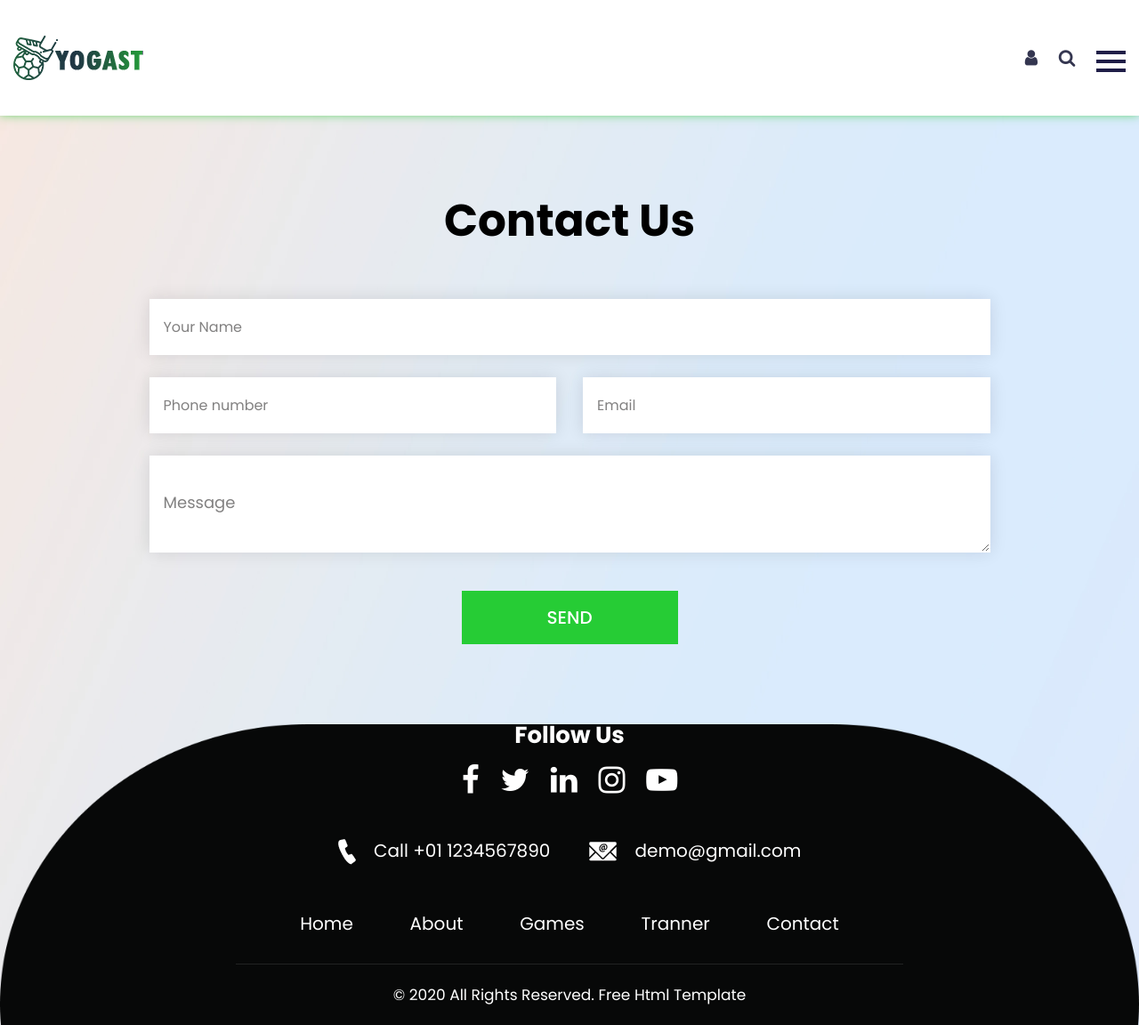
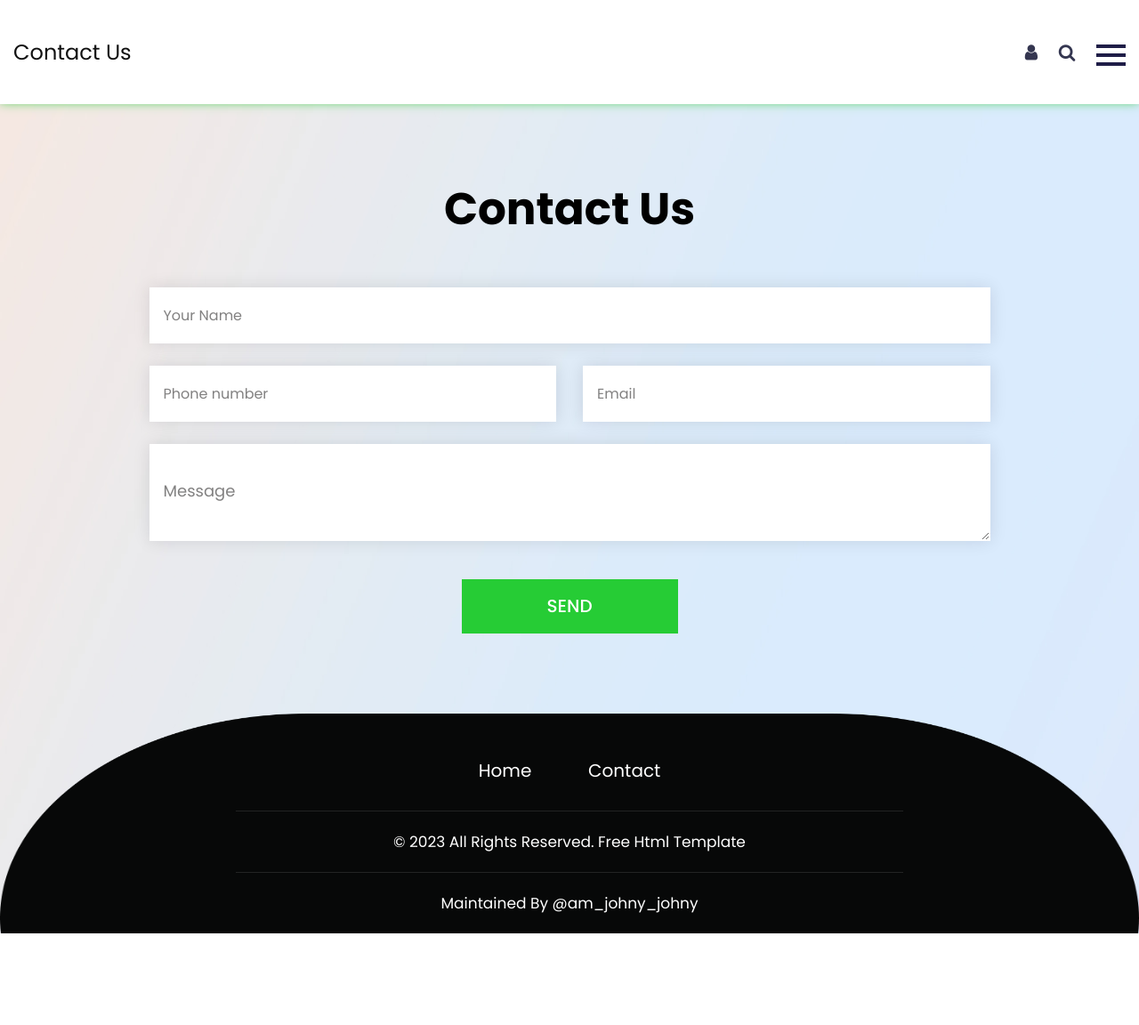
Before and after one commit to johnsDevassy/johnsDevassy.github.io, a plain HTML site: page contact.html in a window 1280 px wide. Shown: the whole page at 89% size. After the commit the page ends 1049 px from the top, so only its background shows below. Drawn offline with Linux system fonts and the light colour scheme.

Commit message:
changed contact

```diff
--- a/contact.html
+++ b/contact.html
@@ -47,7 +47,7 @@
                <div class="row d_flex">
                   <div class="col-sm-3">
                      <div class="logo">
-                        <a href="index.html"><img src="images/logo.png" /></a>
+                        <h1>Contact Us</h1>
                      </div>
                   </div>
                   <div class="col-sm-9">
@@ -105,7 +105,7 @@
          <div class="footer">
             <div class="container">
                <div class="row">
-                  <div class="col-md-8 offset-md-2">
+                  <!-- <div class="col-md-8 offset-md-2">
                      <h3>Follow Us</h3>
                      <ul class="social_icon text_align_center">
                         <li> <a href="Javascript:void(0)"><i class="fa fa-facebook-f"></i></a></li>
@@ -124,14 +124,12 @@
                            </li>
                         </ul>
                      </div>
-                  </div>
-                  <div class="col-md-8 offset-md-2">
+                  </div> -->
+                  <div class="col-lg-10 offset-md-1">
                      <div class="menu_bottom text_align_center">
                         <ul>
                            <li><a href="index.html">Home</a></li>
-                           <li><a href="about.html">About</a></li>
-                           <li><a href="games.html">Games</a></li>
-                           <li><a href="tranner.html">Tranner</a></li>
+
                            <li><a href="contact.html">Contact</a></li>
                         </ul>
                      </div>
@@ -142,7 +140,8 @@
                <div class="container">
                   <div class="row">
                      <div class="col-md-8 offset-md-2">
-                        <p>© 2020 All Rights Reserved. <a href="https://html.design/"> Free Html Template</a></p>
+                        <p>© 2023 All Rights Reserved. <a href="https://html.design/"> Free Html Template</a></p>
+                        <p>Maintained By <a href="https://html.design/"> @am_johny_johny</a></p>
                      </div>
                   </div>
                </div>
```
